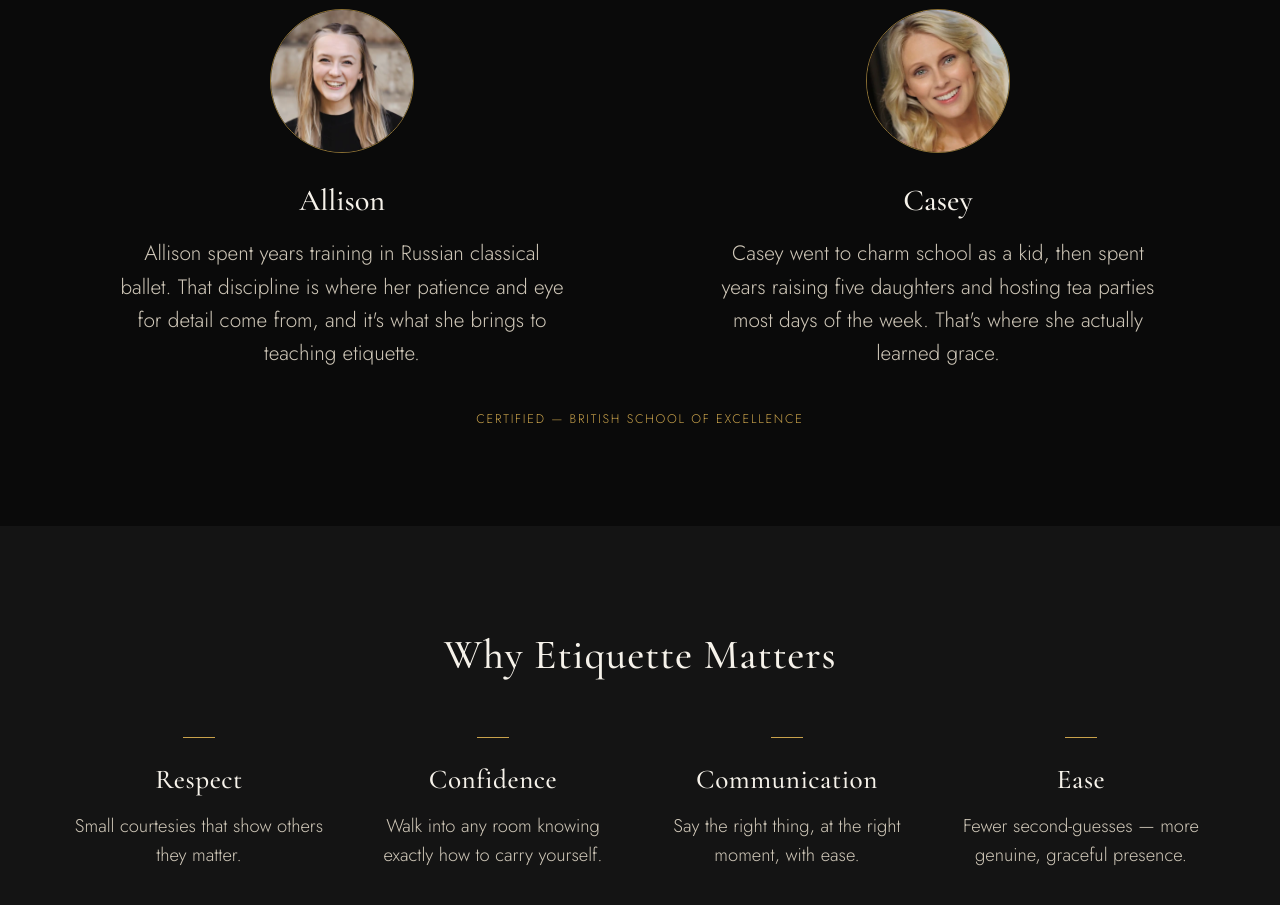
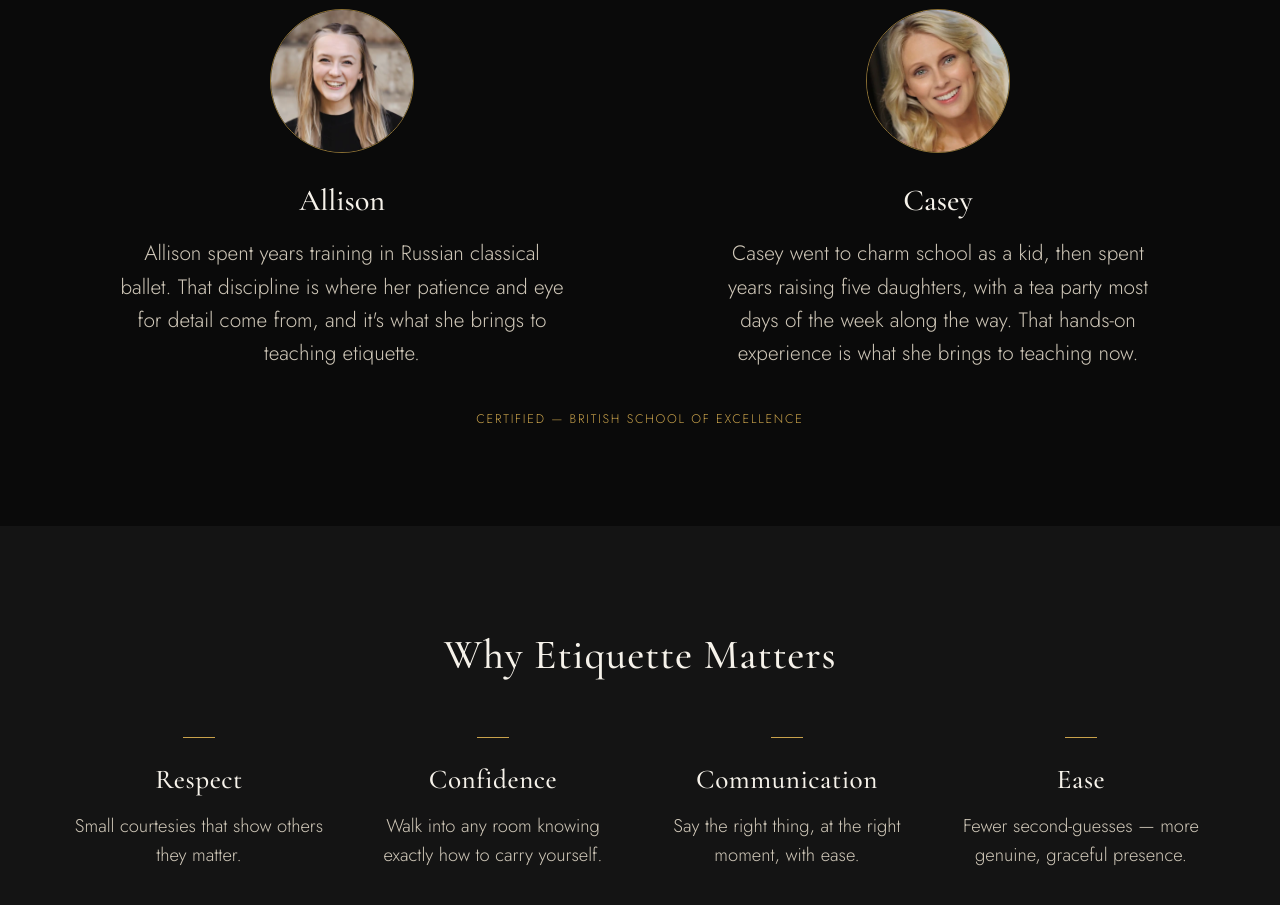
Before and after one commit to MrGreenlaw/masterpiece-manors, a plain HTML site: page index.html in a window 1280 px wide. Shown: the part 1553-2458 px from the top of the page. Drawn offline with nearby package versions, Linux system fonts and the light colour scheme.

Commit message:
Fix awkward "actually" tag and run-on in Casey's bio
Co-Authored-By: Claude Sonnet 5 <noreply@anthropic.com>

```diff
--- a/index.html
+++ b/index.html
@@ -87,8 +87,9 @@
           <h3>Casey</h3>
           <p>
             Casey went to charm school as a kid, then spent years raising
-            five daughters and hosting tea parties most days of the week.
-            That's where she actually learned grace.
+            five daughters, with a tea party most days of the week along
+            the way. That hands-on experience is what she brings to
+            teaching now.
           </p>
         </article>
 
```
